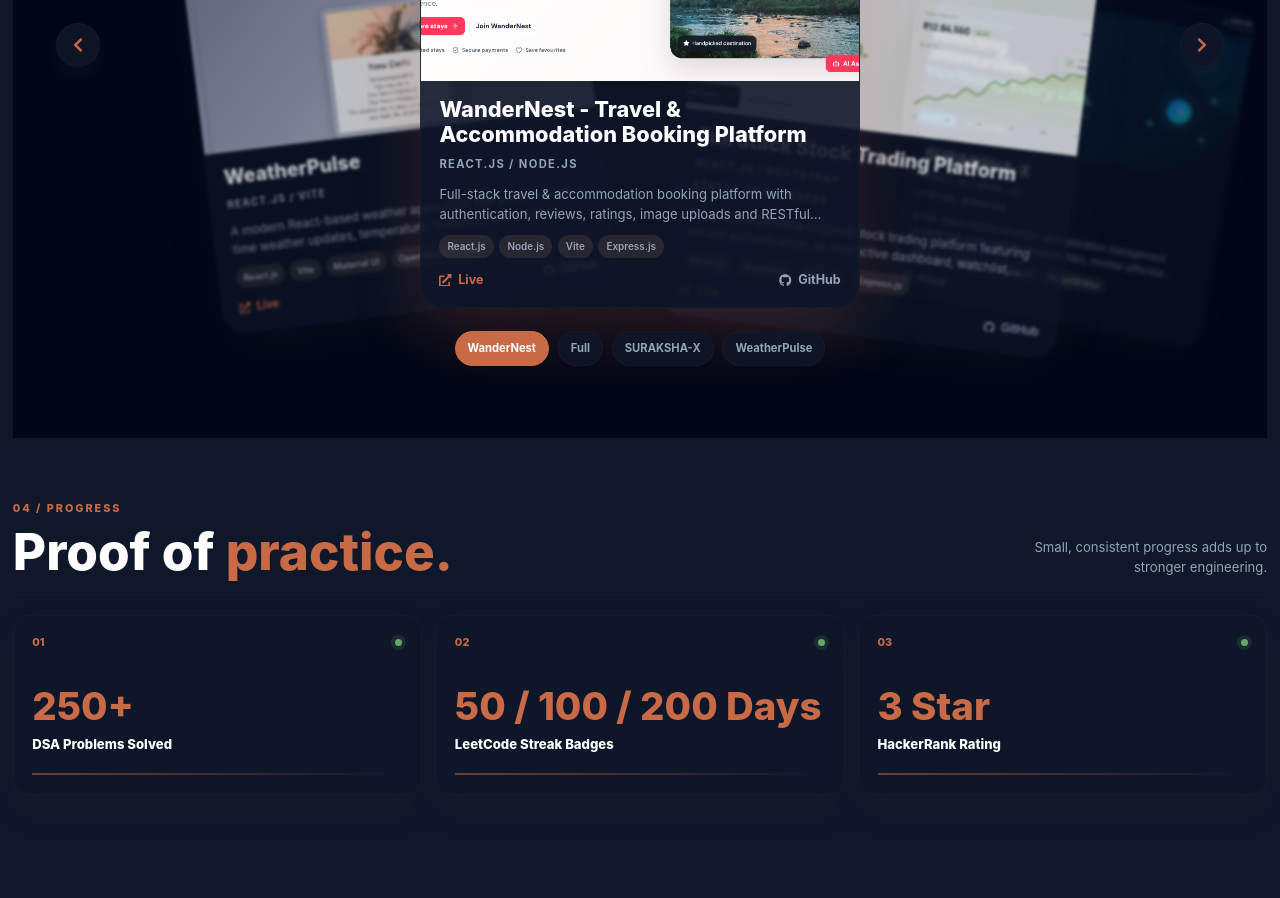
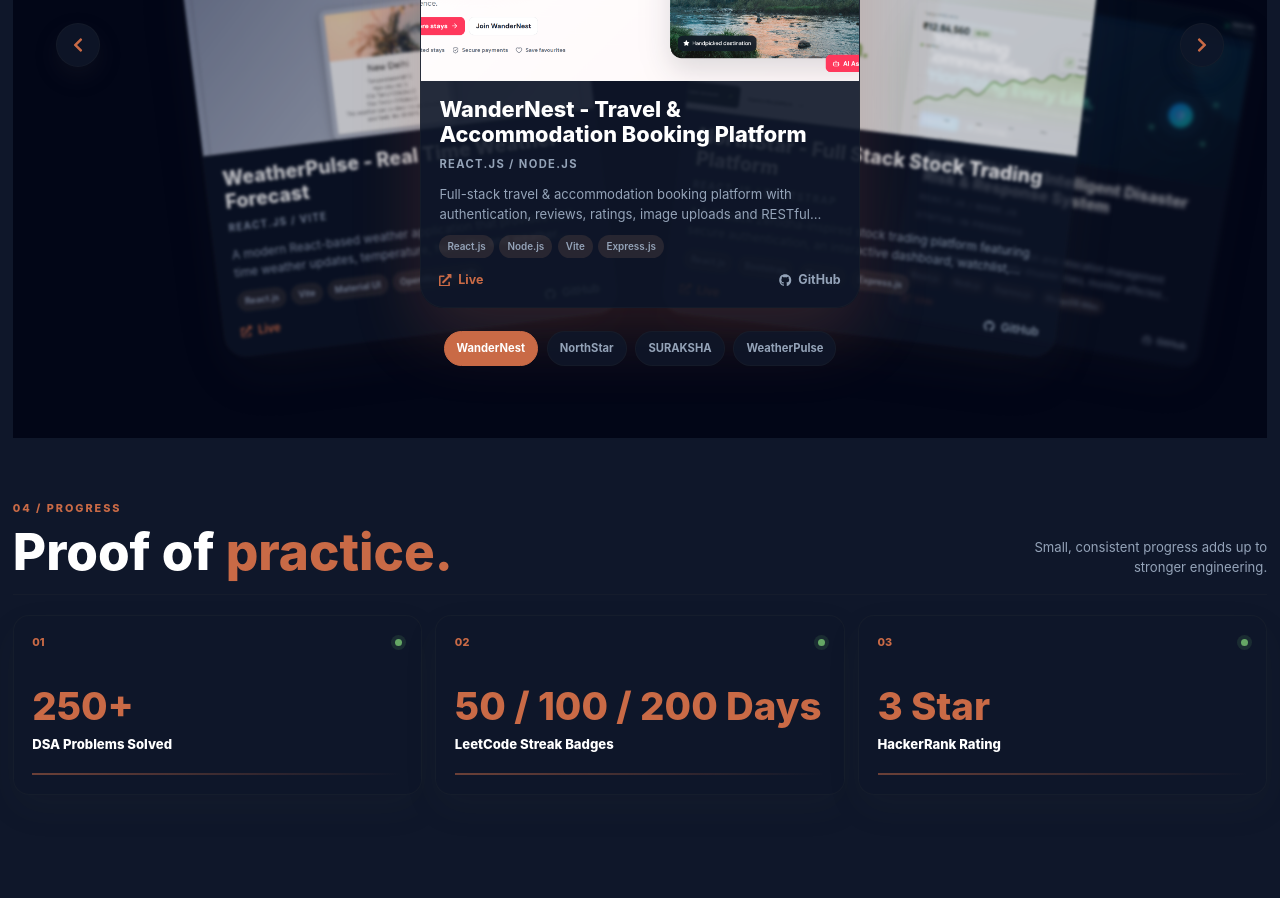
Before and after one commit to as588895/Portfolio, a React (Vite) app: page / in a window 1280 px wide. Shown: the part 3480-4378 px from the top of the page. Built offline with nearby package versions, Linux system fonts and the light colour scheme.

Commit message:
SURAKSHA-X project is live

```diff
--- a/src/data/projects.js
+++ b/src/data/projects.js
@@ -22,7 +22,7 @@
   },
 
   {
-    title: "Full Stack Stock Trading Platform",
+    title: "NorthStar - Full Stack Stock Trading Platform",
     desc: "A full-stack Zerodha-inspired stock trading platform featuring secure authentication, an interactive dashboard, watchlist, portfolio management, and trading workflows. Built with the MERN stack and continuously enhanced with new features.",
     tech: [
       "React.js",
@@ -35,13 +35,13 @@
       "Axios",
       "React Router",
     ],
-    status: "In Progress",
+    // status: "In Progress",
     repo: "https://github.com/as588895/Full-Stack-Stock-Trading-Platform",
     live: "https://full-stack-stock-trading-platform-2-rouf.onrender.com/",
     image: "/stock-trading.png",
   },
   {
-    title: "SURAKSHA-X",
+    title: "SURAKSHA X - Intelligent Disaster Risk & Response System",
     desc: "A full-stack hazard detection and relocation management system that helps identify disaster risks, monitor affected populations, detect risk levels, and generate safe-location based relocation recommendations. Built with the MERN stack with an intelligent risk prediction system.",
     tech: [
       "React.js",
@@ -55,14 +55,14 @@
       "Geolocation",
       "Responsive UI",
     ],
-    status: "Working",
+    status: "In Progress",
+    live: "https://suraksha-x-esyh.onrender.com/",
     repo: "https://github.com/as588895/SURAKSHA-X",
-    live: "YOUR_LIVE_LINK_HERE",
     image: "/suraksha-x.png",
   },
 
   {
-    title: "WeatherPulse",
+    title: "WeatherPulse - Real Time Weather Forecast",
     desc: "A modern React-based weather application that provides real-time weather updates, temperature, humidity, and weather conditions using the OpenWeather API with a responsive and user-friendly interface.",
     tech: ["React.js", "Vite", "Material UI", "OpenWeather API", "CSS"],
     live: "https://weatherpulse-g3l8.onrender.com/",
```
